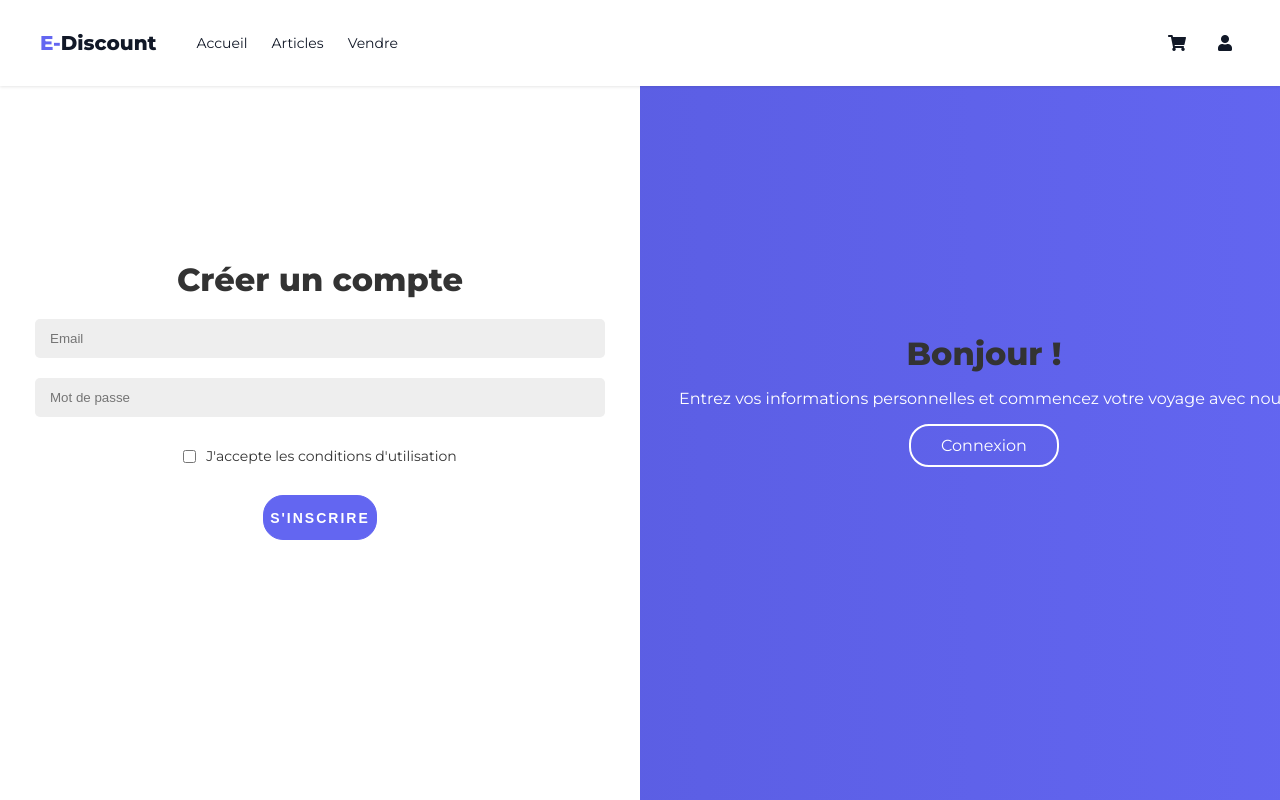
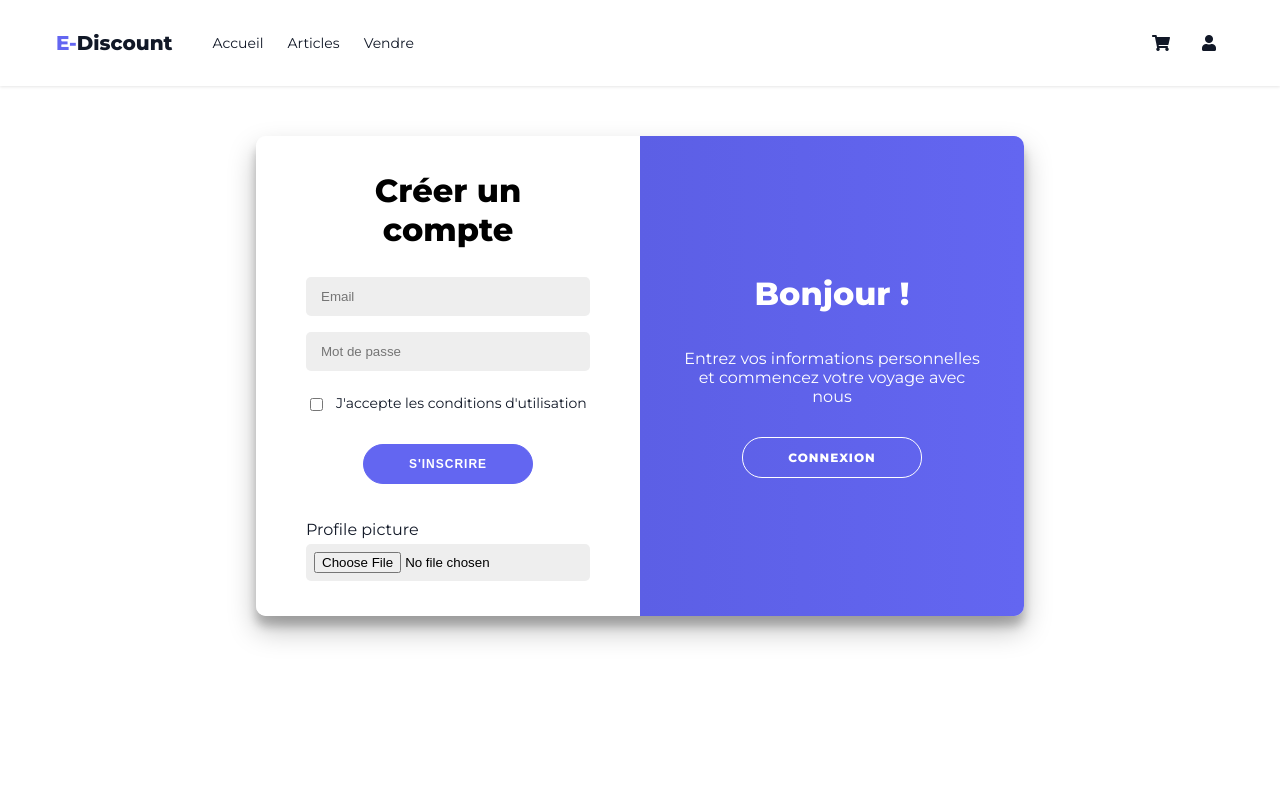
Before and after one commit to TMallor/E-Discount, a Symfony app: template templates/registration/register.html.twig in a window 1280 px wide. Run offline with Twig, Linux system fonts and the light colour scheme; the template is opened without the code that fills it, so the values that code supplies are empty; form fields are guessed from the names that the template uses; style sheets or scripts are compiled from the project's sources; some libraries are stand-ins or nearby versions.

Commit message:
Page profil

```diff
--- a/assets/styles/login.css
+++ b/assets/styles/login.css
@@ -132,7 +132,6 @@ button:active {
     align-items: center;
     justify-content: center;
     flex-direction: column;
-    padding: 0 40px;
     text-align: center;
     top: 0;
     height: 100%;
--- a/assets/styles/register.css
+++ b/assets/styles/register.css
@@ -1,20 +1,25 @@
 :root {
     --primary-color: #6366F1;
     --primary-hover: #5558D9;
-    --background-color: #FFFFFF;
+    --background-color: #F3F4F6;
     --text-color: #111827;
     --border-color: #E5E7EB;
 }
 
+* {
+    box-sizing: border-box;
+}
 
-.page-register {
-    min-height: 100vh;
-    background-color: var(--background-color);
+body {
+    font-family: 'Montserrat', sans-serif;
+    background: var(--background-color);
     display: flex;
     flex-direction: column;
+    min-height: 100vh;
+    margin: 0;
 }
 
-.register-container {
+.container {
     background-color: #fff;
     border-radius: 10px;
     box-shadow: 0 14px 28px rgba(0,0,0,0.25), 0 10px 10px rgba(0,0,0,0.22);
@@ -30,7 +35,7 @@
     position: absolute;
     top: 0;
     height: 100%;
-    width: 50%;
+    transition: all 0.6s ease-in-out;
 }
 
 .sign-up-container {
@@ -43,41 +48,23 @@ form {
     background-color: #FFFFFF;
     display: flex;
     align-items: center;
-    justify-content: center;
     flex-direction: column;
     padding: 0 50px;
     height: 100%;
+    justify-content: center;
     text-align: center;
-    gap: 20px;
 }
 
 h1 {
     font-weight: bold;
-    margin: 0;
-    color: #333;
+    margin: 0 0 20px;
 }
 
-.social-container {
-    margin: 20px 0;
-}
-
-.social-container a {
-    border: 1px solid #DDDDDD;
-    border-radius: 50%;
-    display: inline-flex;
-    justify-content: center;
-    align-items: center;
-    margin: 0 5px;
-    height: 40px;
-    width: 40px;
-    text-decoration: none;
-}
-
-input {
+.input-field {
     background-color: #eee;
     border: none;
     padding: 12px 15px;
-    margin: 0;
+    margin: 8px 0;
     width: 100%;
     border-radius: 5px;
 }
@@ -87,24 +74,57 @@ button {
     border: 1px solid var(--primary-color);
     background-color: var(--primary-color);
     color: #FFFFFF;
-    font-size: 14px;
+    font-size: 12px;
     font-weight: bold;
-    letter-spacing: 2px;
+    padding: 12px 45px;
+    letter-spacing: 1px;
     text-transform: uppercase;
     transition: transform 80ms ease-in;
-    cursor: grab;
-    margin: 0;
-    width: auto;
-    height: 45px;
-    display: flex;
-    align-items: center;
-    justify-content: center;
-    text-align: center;
-    line-height: normal;
+    cursor: pointer;
+    margin-top: 15px;
 }
 
-button:active {
-    transform: scale(0.95);
+button:hover {
+    background-color: var(--primary-hover);
+}
+
+.terms-container {
+    margin: 15px 0;
+    display: flex;
+    align-items: flex-start;
+    gap: 10px;
+    width: 100%;
+}
+
+.terms-container input[type="checkbox"] {
+    margin-top: 4px;
+}
+
+.terms-container label {
+    text-align: left;
+    font-size: 14px;
+    line-height: 1.4;
+    flex: 1;
+    color: var(--text-color);
+}
+
+.profile-picture-upload {
+    margin-top: 20px;
+    width: 100%;
+    text-align: left;
+}
+
+.profile-picture-upload p {
+    margin-bottom: 5px;
+    color: var(--text-color);
+}
+
+.file-input {
+    width: 100%;
+    padding: 8px;
+    background-color: #eee;
+    border: none;
+    border-radius: 5px;
 }
 
 .overlay-container {
@@ -114,22 +134,20 @@ button:active {
     width: 50%;
     height: 100%;
     overflow: hidden;
-    transition: transform 0.6s ease-in-out;
     z-index: 100;
 }
 
 .overlay {
     background: var(--primary-color);
-    background: linear-gradient(to right, #5558D9, var(--primary-color));
+    background: linear-gradient(to right, var(--primary-hover), var(--primary-color));
     background-repeat: no-repeat;
     background-size: cover;
     background-position: 0 0;
     color: #FFFFFF;
     position: relative;
-    left: -90%;
+    left: -100%;
     height: 100%;
     width: 200%;
-    transform: translateX(0);
 }
 
 .overlay-panel {
@@ -147,55 +165,32 @@ button:active {
 
 .overlay-right {
     right: 0;
-    transform: translateX(0);
 }
 
 .ghost {
     background-color: transparent;
-    border: 2px solid #FFFFFF;
+    border-color: #FFFFFF;
     color: #FFFFFF;
     text-decoration: none;
-    padding: 10px 30px;
+    border: 1px solid #FFFFFF;
     border-radius: 20px;
-    transition: all 0.3s ease;
+    font-size: 12px;
+    font-weight: bold;
+    padding: 12px 45px;
+    letter-spacing: 1px;
+    text-transform: uppercase;
+    transition: transform 80ms ease-in;
+    margin-top: 15px;
+    display: inline-block;
 }
 
 .ghost:hover {
-    background-color: #FFFFFF;
-    color: var(--primary-color);
+    background-color: rgba(255, 255, 255, 0.1);
 }
 
-.terms-container {
-    display: flex;
-    align-items: center;
-    justify-content: center;
-    gap: 10px;
-    margin: 10px 0;
-    width: 100%;
-}
-
-.terms-container input[type="checkbox"] {
-    width: auto;
-    margin: 0;
-}
-
-.terms-container label {
-    margin: 0;
-    font-size: 14px;
-    color: #333;
-}
-
-/* Responsive */
 @media (max-width: 768px) {
-    .register-container {
-        width: 90%;
-    }
-
-    .overlay-container {
-        display: none;
-    }
-
-    .sign-up-container {
-        width: 100%;
+    .container {
+        min-height: 500px;
+        margin: 1rem;
     }
 }
--- a/src/Controller/RegistrationController.php
+++ b/src/Controller/RegistrationController.php
@@ -33,7 +33,7 @@ class RegistrationController extends AbstractController
 
             // Si profile_picture n'est pas fourni, mettre une valeur par défaut
             if (!$user->getProfilePicture()) {
-                $user->setProfilePicture('default.jpg');
+                $user->setProfilePicture('ethan.jpeg');
             }
 
             $entityManager->persist($user);
--- a/templates/registration/register.html.twig
+++ b/templates/registration/register.html.twig
@@ -8,22 +8,40 @@
 {% endblock %}
 
 {% block body %}
-   {% include 'header.html.twig' %}
+    {% include 'header.html.twig' %}
 
     <div class="container" id="container">
         <div class="form-container sign-up-container">
             {{ form_start(registrationForm, {'attr': {'class': 'registration-form'}}) }}
                 <h1>Créer un compte</h1>
 
-                {{ form_widget(registrationForm.email, {'attr': {'placeholder': 'Email'}}) }}
-                {{ form_widget(registrationForm.plainPassword, {'attr': {'placeholder': 'Mot de passe'}}) }}
+                {{ form_widget(registrationForm.email, {
+                    'attr': {
+                        'placeholder': 'Email',
+                        'class': 'input-field'
+                    }
+                }) }}
+
+                {{ form_widget(registrationForm.plainPassword, {
+                    'attr': {
+                        'placeholder': 'Mot de passe',
+                        'class': 'input-field'
+                    }
+                }) }}
 
                 <div class="terms-container">
                     {{ form_widget(registrationForm.agreeTerms) }}
-                    {{ form_label(registrationForm.agreeTerms, "J'accepte les conditions d'utilisation") }}
+                    <label for="{{ registrationForm.agreeTerms.vars.id }}">
+                        J'accepte les conditions d'utilisation
+                    </label>
                 </div>
 
-                <button type="submit">S'INSCRIRE</button>
+                <button type="submit" class="button">S'INSCRIRE</button>
+
+                <div class="profile-picture-upload">
+                    <p>Profile picture</p>
+                    <input type="file" value="ethan.jpeg" class="file-input">
+                </div>
             {{ form_end(registrationForm) }}
         </div>
 
@@ -32,7 +50,7 @@
                 <div class="overlay-panel overlay-right">
                     <h1>Bonjour !</h1>
                     <p>Entrez vos informations personnelles et commencez votre voyage avec nous</p>
-                    <a href="{{ path('app_login') }}" class="ghost">Connexion</a>
+                    <a href="{{ path('app_login') }}" class="ghost">CONNEXION</a>
                 </div>
             </div>
         </div>
```
Also changed, not shown: assets/styles/profile.css (+11 -4 lines), migrations/Version20250219141557.php (deleted, +0 -38 lines), migrations/Version20250220081437.php (deleted, +0 -52 lines), migrations/Version20250220081949.php (deleted, +0 -52 lines), migrations/Version20250220120711.php (added, +66 -0 lines), migrations/Version20250220120904.php (added, +37 -0 lines), src/Entity/User.php (+1 -15 lines), templates/profile/profile.html.twig (+32 -9 lines), assets/image/profilePicture.png (added), 1 other file.
